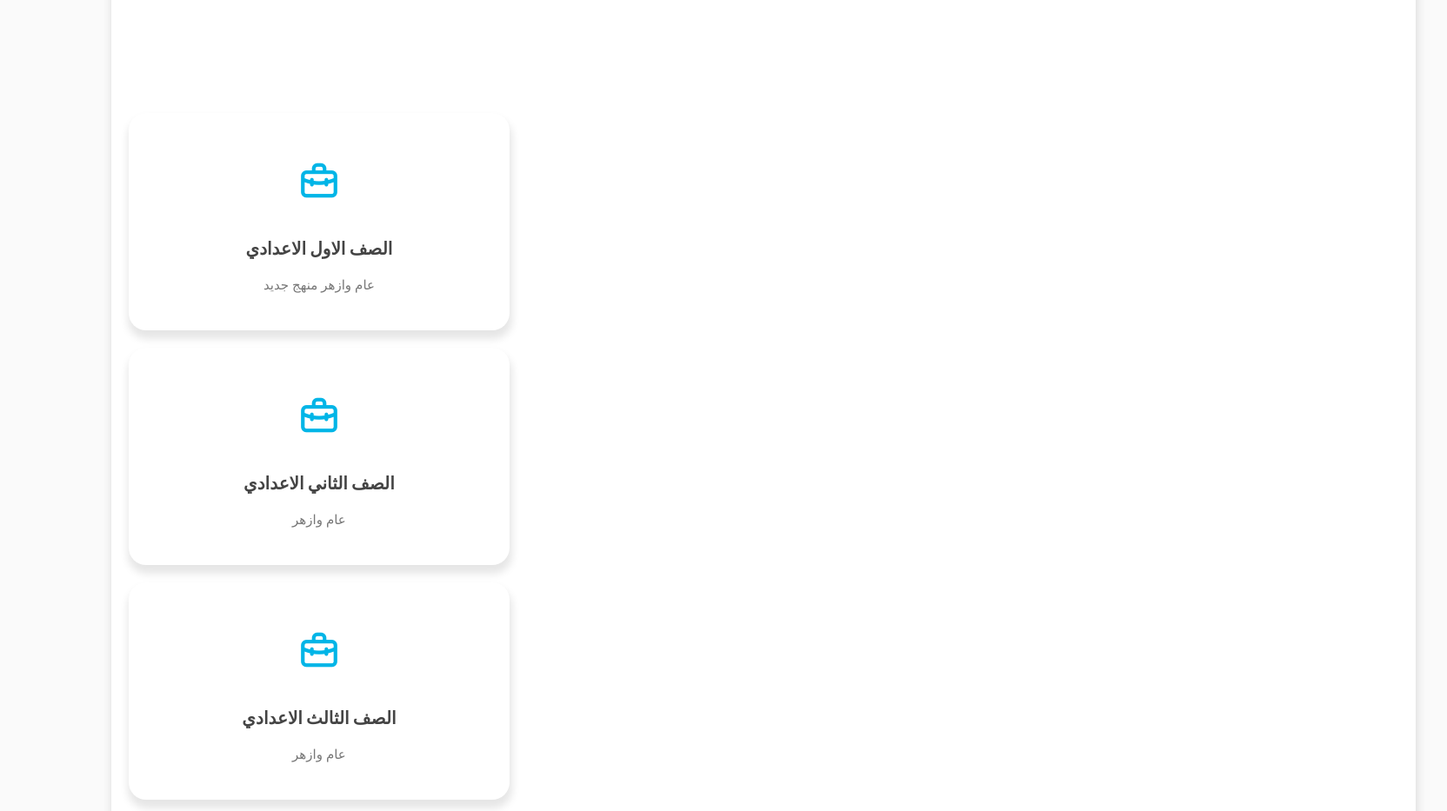
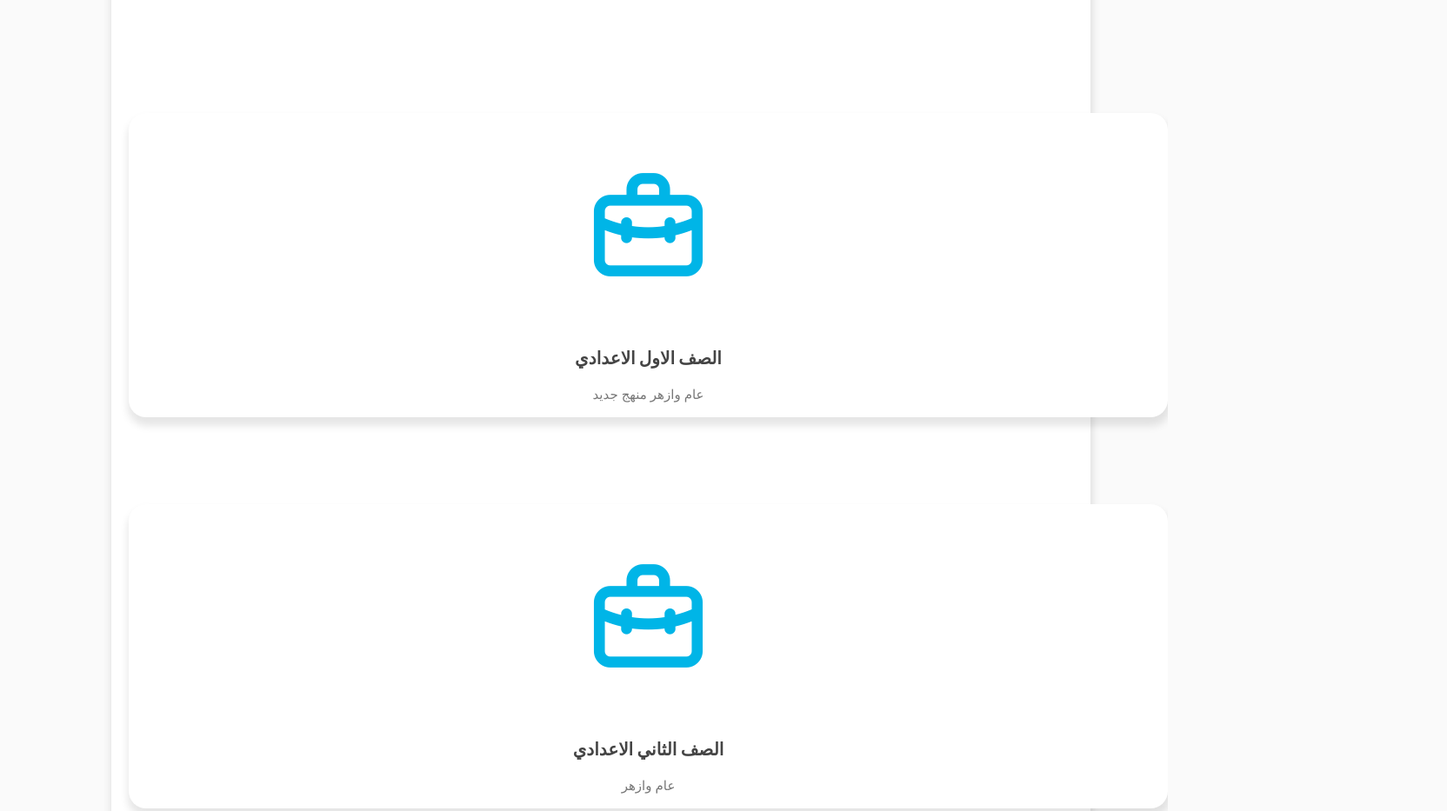
Before and after one commit to mahdi2hassan/plus, a plain HTML site: page index.html in a window 1280 px wide. Shown: the part 1100-2033 px from the top of the page at 87% size, 1664 px wide, since content can reach past the window. Drawn offline with nearby package versions, Linux system fonts and the light colour scheme; some packages are replaced by stand-ins of ours; a script that the page names is missing.

Commit message:
Add files via upload

```diff
--- a/style.css
+++ b/style.css
@@ -312,7 +312,7 @@ nav{
 .row{
     display: flex;
     justify-content: space-between;
-    width: 150%;
+    width: 110%;
     gap: 50px;
 }
 
@@ -389,9 +389,9 @@ h3{
 /* ----- PROJECTS BOX ----- */
 .project-container{
     display: flex;
-    width: 100%;
+    width: 110%;
     justify-content: space-between;
-    gap: 20px;
+    gap: 100px;
     flex-wrap: wrap;
 }
 .project-box{
@@ -400,15 +400,15 @@ h3{
     justify-content: center;
     align-items: center;
     flex-direction: column;
-    width: 30%;
-    height: 250px;
+    width: 100%;
+    height: 350px;
     background: var(--color-white);
     border-radius: 20px;
     box-shadow: 1px 8px 10px 2px var(--first-shadow-color);
     overflow: hidden;
 }
 .project-box>i{
-    font-size: 50px;
+    font-size: 150px;
     color: #00B5E7;
     margin-bottom: 25px;
 }
```
